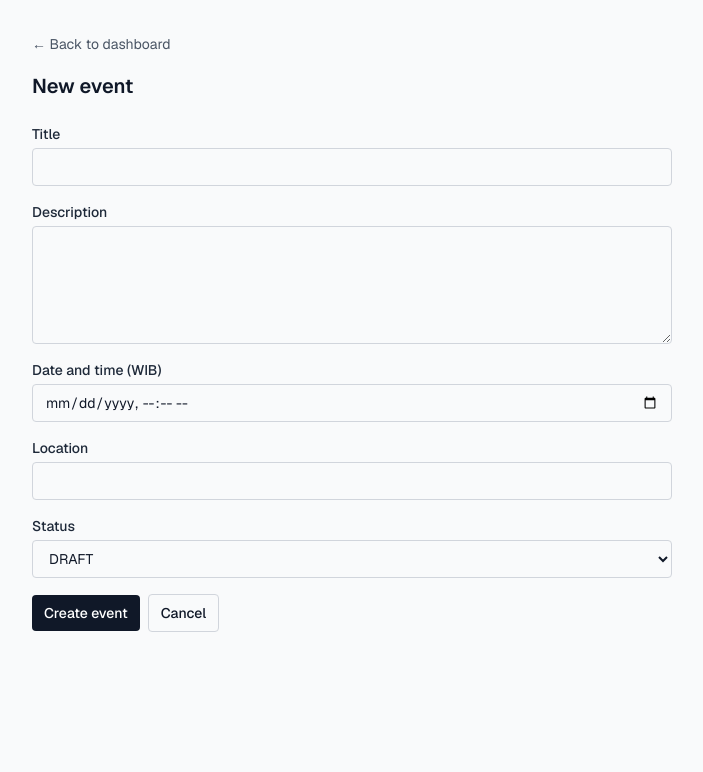
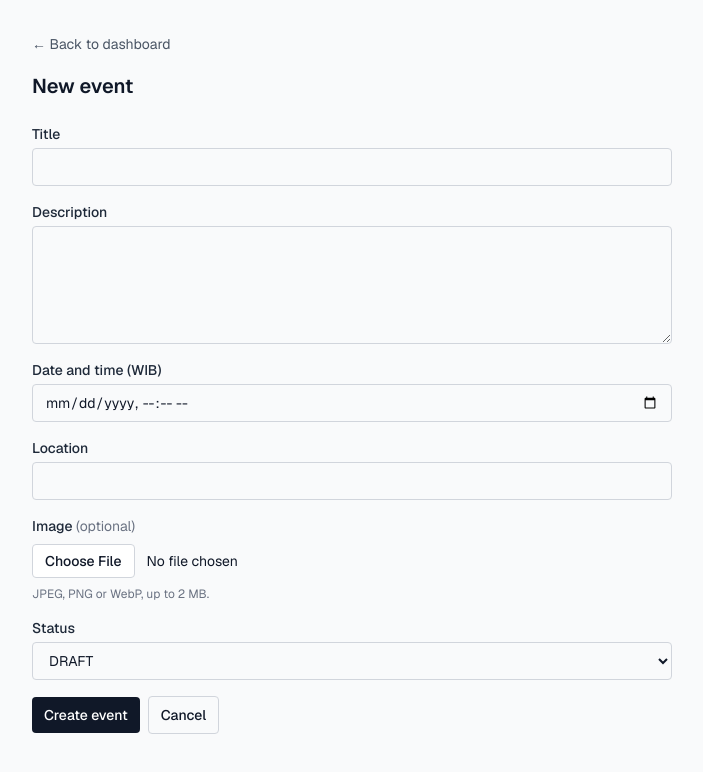
Before and after one commit to pepayaz/ieee-itb-event-management, a Next.js app: page /admin/events/new in a window 1280 px wide. Shown: the top 772 px of the page, without its empty margins (288-991 px from the left). Built offline with nearby package versions, Linux system fonts and the light colour scheme.

Commit message:
feat(events): add event image upload, preview, and display

```diff
--- a/src/app/admin/events/[id]/edit/page.tsx
+++ b/src/app/admin/events/[id]/edit/page.tsx
@@ -2,8 +2,8 @@ import Link from "next/link";
 import { notFound } from "next/navigation";
 
 import { EventForm } from "@/components/EventForm";
+import { getEventById } from "@/lib/events";
 import { toDateTimeLocalValue } from "@/lib/format";
-import { prisma } from "@/lib/prisma";
 
 export default async function EditEventPage({
   params,
@@ -11,7 +11,7 @@ export default async function EditEventPage({
   params: Promise<{ id: string }>;
 }) {
   const { id } = await params;
-  const event = await prisma.event.findUnique({ where: { id } });
+  const event = await getEventById(id);
 
   if (!event) {
     notFound();
@@ -39,6 +39,7 @@ export default async function EditEventPage({
           date: toDateTimeLocalValue(event.date),
           location: event.location,
           status: event.status,
+          imageUrl: event.imageUrl,
         }}
       />
     </main>
--- a/src/app/events/[id]/page.tsx
+++ b/src/app/events/[id]/page.tsx
@@ -1,3 +1,4 @@
+import Image from "next/image";
 import Link from "next/link";
 import { notFound } from "next/navigation";
 
@@ -28,6 +29,17 @@ export default async function EventDetailPage({
         {event.title}
       </h1>
 
+      {event.imageUrl ? (
+        <Image
+          src={event.imageUrl}
+          alt={`Poster for ${event.title}`}
+          width={768}
+          height={432}
+          priority
+          className="mt-4 w-full rounded border border-gray-200 object-cover"
+        />
+      ) : null}
+
       <dl className="mt-4 flex flex-col gap-1 text-sm text-gray-700">
         <div className="flex gap-2">
           <dt className="font-medium">Date</dt>
--- a/src/components/EventCard.tsx
+++ b/src/components/EventCard.tsx
@@ -1,3 +1,4 @@
+import Image from "next/image";
 import Link from "next/link";
 
 import { formatEventDate } from "@/lib/format";
@@ -9,6 +10,7 @@ type EventCardProps = {
     description: string;
     date: Date;
     location: string;
+    imageUrl: string | null;
   };
 };
 
@@ -16,14 +18,37 @@ export function EventCard({ event }: EventCardProps) {
   return (
     <Link
       href={`/events/${event.id}`}
-      className="block rounded border border-gray-200 bg-white p-4 hover:border-gray-400"
+      className="flex gap-4 rounded border border-gray-200 bg-white p-4 hover:border-gray-400"
     >
-      <h2 className="font-semibold text-gray-900">{event.title}</h2>
-      <p className="mt-1 text-sm text-gray-600">{formatEventDate(event.date)}</p>
-      <p className="text-sm text-gray-600">{event.location}</p>
-      <p className="mt-2 line-clamp-2 text-sm text-gray-700">
-        {event.description}
-      </p>
+      {/* Ukuran placeholder dan gambar sengaja sama supaya tinggi kartu tidak
+          berubah antara event yang bergambar dan yang tidak. */}
+      {event.imageUrl ? (
+        <Image
+          src={event.imageUrl}
+          alt={`Poster for ${event.title}`}
+          width={192}
+          height={144}
+          className="h-24 w-32 shrink-0 rounded object-cover"
+        />
+      ) : (
+        <div
+          aria-hidden="true"
+          className="flex h-24 w-32 shrink-0 items-center justify-center rounded bg-gray-100 text-xs text-gray-400"
+        >
+          No image
+        </div>
+      )}
+
+      <div className="min-w-0">
+        <h2 className="font-semibold text-gray-900">{event.title}</h2>
+        <p className="mt-1 text-sm text-gray-600">
+          {formatEventDate(event.date)}
+        </p>
+        <p className="text-sm text-gray-600">{event.location}</p>
+        <p className="mt-2 line-clamp-2 text-sm text-gray-700">
+          {event.description}
+        </p>
+      </div>
     </Link>
   );
 }
--- a/src/components/EventForm.tsx
+++ b/src/components/EventForm.tsx
@@ -1,10 +1,12 @@
 "use client";
 
+import Image from "next/image";
+import Link from "next/link";
 import { useRouter } from "next/navigation";
-import Link from "next/link";
 import { useState } from "react";
 
 import { apiFetch } from "@/lib/api-client";
+import { MAX_UPLOAD_FILE_SIZE } from "@/lib/uploads";
 import { fromDateTimeLocalValue } from "@/lib/format";
 import { EVENT_STATUSES, eventSchema } from "@/lib/validation";
 
@@ -14,6 +16,7 @@ export type EventFormValues = {
   date: string;
   location: string;
   status: (typeof EVENT_STATUSES)[number];
+  imageUrl?: string | null;
 };
 
 type EventFormProps = {
@@ -28,6 +31,7 @@ const EMPTY_VALUES: EventFormValues = {
   date: "",
   location: "",
   status: "DRAFT",
+  imageUrl: null,
 };
 
 export function EventForm({ mode, initialData, eventId }: EventFormProps) {
@@ -38,12 +42,48 @@ export function EventForm({ mode, initialData, eventId }: EventFormProps) {
   const [fieldErrors, setFieldErrors] = useState<Record<string, string>>({});
   const [formError, setFormError] = useState<string | null>(null);
   const [isPending, setIsPending] = useState(false);
+  const [isUploading, setIsUploading] = useState(false);
+  const [uploadError, setUploadError] = useState<string | null>(null);
 
   function update<K extends keyof EventFormValues>(
     key: K,
     value: EventFormValues[K],
   ) {
     setValues((current) => ({ ...current, [key]: value }));
+  }
+
+  async function handleFileChange(event: React.ChangeEvent<HTMLInputElement>) {
+    const file = event.target.files?.[0];
+    if (!file) return;
+
+    setUploadError(null);
+
+    if (file.size > MAX_UPLOAD_FILE_SIZE) {
+      setUploadError("File size exceeds 2 MB limit");
+      event.target.value = "";
+      return;
+    }
+
+    setIsUploading(true);
+    try {
+      const formData = new FormData();
+      formData.append("file", file);
+
+      const result = await apiFetch<{ url: string }>("/api/uploads", {
+        method: "POST",
+        body: formData,
+      });
+
+      if (!result.ok) {
+        setUploadError(result.error.message);
+        return;
+      }
+
+      update("imageUrl", result.data.url);
+    } finally {
+      setIsUploading(false);
+      event.target.value = "";
+    }
   }
 
   async function handleSubmit(event: React.FormEvent<HTMLFormElement>) {
@@ -55,7 +95,12 @@ export function EventForm({ mode, initialData, eventId }: EventFormProps) {
     // beroffset WIB lebih dulu supaya yang divalidasi sama persis dengan
     // yang dikirim ke server.
     const isoDate = values.date ? fromDateTimeLocalValue(values.date) : "";
-    const parsed = eventSchema.safeParse({ ...values, date: isoDate });
+    const payload = {
+      ...values,
+      date: isoDate,
+      imageUrl: values.imageUrl || null,
+    };
+    const parsed = eventSchema.safeParse(payload);
 
     if (!parsed.success) {
       const errors: Record<string, string> = {};
@@ -80,7 +125,7 @@ export function EventForm({ mode, initialData, eventId }: EventFormProps) {
         {
           method: mode === "create" ? "POST" : "PUT",
           headers: { "Content-Type": "application/json" },
-          body: JSON.stringify({ ...values, date: isoDate }),
+          body: JSON.stringify(payload),
         },
       );
 
@@ -141,6 +186,53 @@ export function EventForm({ mode, initialData, eventId }: EventFormProps) {
         />
       </Field>
 
+      <div className="flex flex-col gap-2">
+        <span className="text-sm font-medium text-gray-800">
+          Image <span className="font-normal text-gray-500">(optional)</span>
+        </span>
+
+        {values.imageUrl ? (
+          <div className="flex items-start gap-3">
+            <Image
+              src={values.imageUrl}
+              alt="Selected event image"
+              width={160}
+              height={120}
+              className="h-24 w-32 rounded border border-gray-200 object-cover"
+            />
+            <button
+              type="button"
+              onClick={() => update("imageUrl", null)}
+              disabled={isUploading}
+              className="rounded border border-gray-300 px-3 py-1.5 text-sm font-medium hover:bg-gray-50 disabled:opacity-60"
+            >
+              Remove image
+            </button>
+          </div>
+        ) : null}
+
+        <input
+          type="file"
+          name="image"
+          accept="image/jpeg,image/png,image/webp"
+          onChange={handleFileChange}
+          disabled={isUploading}
+          className="text-sm file:mr-3 file:rounded file:border file:border-gray-300 file:bg-white file:px-3 file:py-1.5 file:text-sm file:font-medium hover:file:bg-gray-50"
+        />
+
+        <span className="text-xs text-gray-500">
+          {isUploading
+            ? "Uploading..."
+            : "JPEG, PNG or WebP, up to 2 MB."}
+        </span>
+
+        {uploadError ? (
+          <span role="alert" className="text-sm text-red-700">
+            {uploadError}
+          </span>
+        ) : null}
+      </div>
+
       <Field label="Status" error={fieldErrors.status}>
         <select
           name="status"
@@ -167,7 +259,7 @@ export function EventForm({ mode, initialData, eventId }: EventFormProps) {
       <div className="flex items-center gap-2">
         <button
           type="submit"
-          disabled={isPending}
+          disabled={isPending || isUploading}
           className="rounded bg-gray-900 px-3 py-2 text-sm font-medium text-white hover:bg-gray-800 disabled:opacity-60"
         >
           {isPending
```
